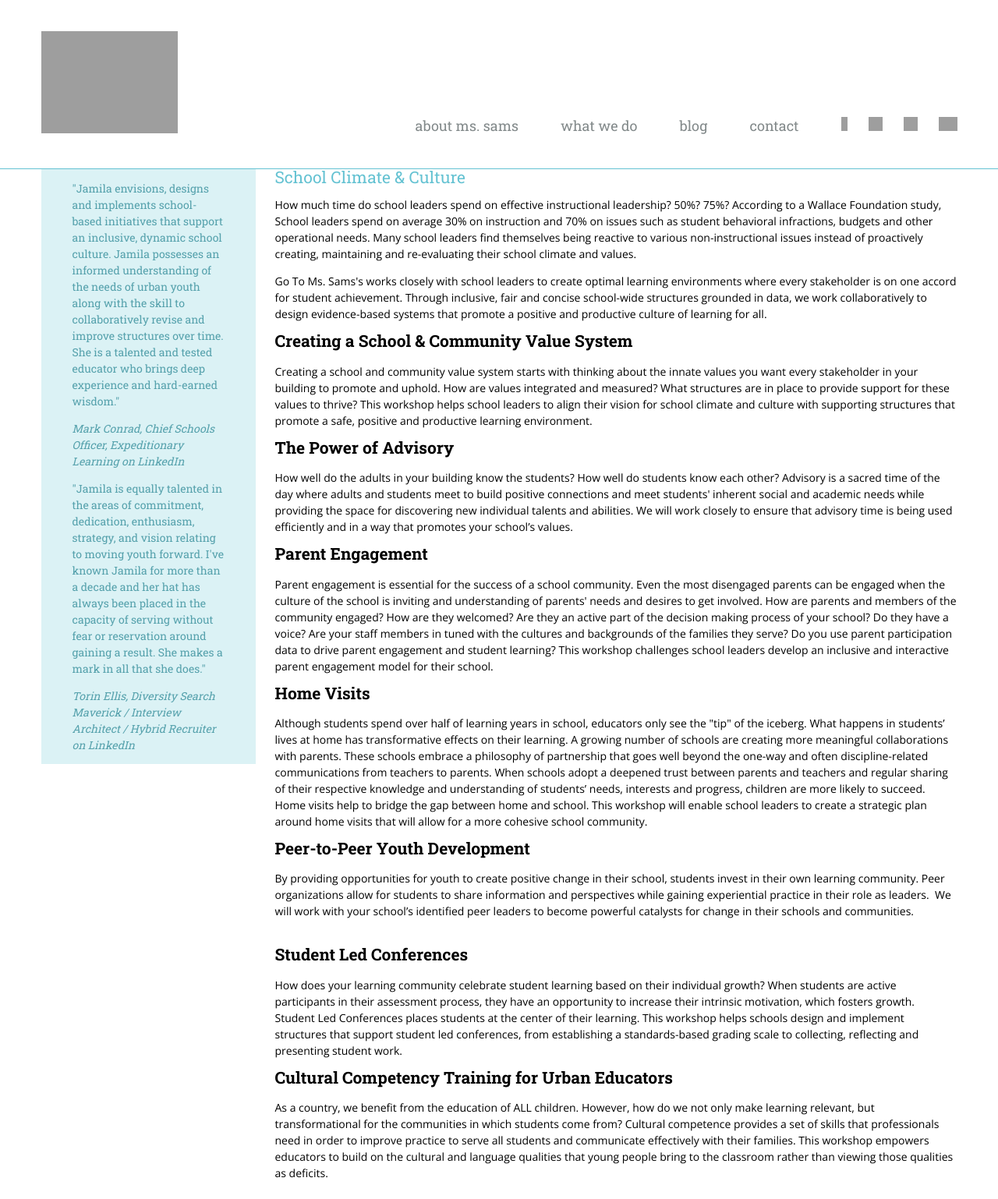
After one commit to mikeriley131/gotomssams, a PHP site: page /interior.php in a window 1280 px wide. The commit adds this page. Shown: the whole page at 78% size. Run offline with PHP 8.4, Linux system fonts and the light colour scheme; grey boxes are pictures that could not be loaded.

Commit message:
Started interior template

```diff
--- a/_assets/scss/partials/_elements.scss
+++ b/_assets/scss/partials/_elements.scss
@@ -11,6 +11,10 @@ h1, h2, h3, h4 {
 	font-family: $headings;
 	line-height: 1;
 	margin-top: 0;
+}
+h1 {
+	font-size: 1.5em;
+	font-weight: normal;
 }
 p {
 	margin-top: 0;
@@ -34,3 +38,15 @@ li {
 blockquote {
 	font-family: $headings;
 }
+::-webkit-input-placeholder {
+   color: $light-grey;
+}
+:-moz-placeholder {
+   color: $light-grey;
+}
+::-moz-placeholder {
+   color: $light-grey;
+}
+:-ms-input-placeholder {
+   color: $light-grey;
+}
--- a/_assets/scss/partials/_header.scss
+++ b/_assets/scss/partials/_header.scss
@@ -18,7 +18,7 @@ nav {
 	font-family: $headings;
 	font-size: 18px;
 	text-transform: lowercase;
-	color: $nav;
+	color: $mid-grey;
 	margin-top: 10em;
 
 	ul {
--- a/_assets/scss/partials/_interior.scss
+++ b/_assets/scss/partials/_interior.scss
@@ -1,3 +1,19 @@
 /* ===========================================================================
 ==== PRIMARY INTERIOR PAGE STYLES
 ============================================================================== */
+.interior {
+	header {
+		padding-bottom: 40px;
+		border-bottom: 1px solid $blue;
+	}
+	nav {
+		margin-top: 6em;
+	}
+	aside {
+		background-color: $light-blue;
+		color: $dark-blue;
+	}
+	h1 {
+		color: $blue;
+	}
+}
--- a/_assets/scss/partials/_mediaqueries.scss
+++ b/_assets/scss/partials/_mediaqueries.scss
@@ -265,7 +265,8 @@
 		margin-top: 20px;
 	}
 	.gridlock .row .min-push-1 {
-		margin-left: 8%;
+		margin-left: -23%;
+		margin-top: .25em;
 	}
 	nav {
 		margin-top: -1em;
@@ -289,3 +290,23 @@
 		}
 	}
 }
+/* iPHONE SPECIFIC
+------------------------------------------------------------------------------ */
+@media screen and (max-width: 390px) {
+	.hero-text {
+		padding: 1.25em 0px 1em;
+	    margin-top: -0.75em;
+
+	    p {
+	    	font-size: 1em;
+	    }
+	}
+	.our-process {
+		span {
+			font-size: 120px;
+		}
+	}
+	.contact input[type="submit"] {
+		width: 50%;
+	}
+}
--- a/_assets/scss/partials/_variables.scss
+++ b/_assets/scss/partials/_variables.scss
@@ -13,7 +13,9 @@ $nav: #96999b;
 $light-grey: #b1b3b3;
 $mid-grey: #82898a;
 $dark-grey: #5e6263;
+$light-blue: #dbf2f5;
 $blue: #64C2D2;
+$dark-blue: #55a1ac;
 
 /* WIDTHS
 ------------------------------------------------------------------------------ */
--- /dev/null
+++ b/interior.php
@@ -0,0 +1,88 @@
+<!DOCTYPE HTML>
+
+<html>
+	<head
+		<meta charset="UTF-8">
+		<meta name="description" content="">
+		<meta name="author" content="Mike Riley">
+		<meta name="viewport" content="width=device-width,initial-scale=1.0">
+
+		<title>Go to Ms. Sams - interior</title>
+
+		<link href='http://fonts.googleapis.com/css?family=Roboto+Slab:300,400,700|Open+Sans:400,700' rel='stylesheet' type='text/css'>
+		<link rel="stylesheet" href="_assets/css/main.min.css" />
+
+		<!--[if lt IE 9]>
+		<script src="http://html5shiv-printshiv.googlecode.com/svn/trunk/html5shiv-printshiv.js"></script>
+		<![endif]-->
+	</head>
+
+	<body>
+		<div class="gridlock interior">
+			<header>
+				<div class="row">
+					<div class="logo max-2 desktop-2 tablet-1 mobile-1">
+						<a href="/"><img src="_assets/images/go-to-ms-sams-logo.svg" alt="Go To Ms. Sams logo"></a>
+					</div>
+					<nav class="max-9 max-push-1 desktop-9 desktop-push-1 tablet-5 mobile-1 mobile-push-1 min-2 min-push-1 nav-collapse">
+						<ul>
+							<li><a href="">About Ms. Sams</a></li>
+							<li><a href="">What We Do</a></li>
+							<li><a href="">Blog</a></li>
+							<li><a href="">Contact</a></li>
+							<li>
+								<ul class="social">
+									<li><a class="fb" href="">Facebook</a></li>
+									<li><a class="inst" href="">Instagram</a></li>
+									<li><a class="li" href="">Linked In</a></li>
+									<li><a class="twit" href="">Twitter</a></li>
+								</ul>
+							</li>
+						</ul>
+					</nav>
+				</div>
+			</header>
+			<div class="row">
+				<aside class="max-3 desktop-3 tablet-2 mobile-3">
+					<blockquote>
+						<p>"Jamila envisions, designs and implements school-based initiatives that support an inclusive, dynamic school culture. Jamila possesses an informed understanding of the needs of urban youth along with the skill to collaboratively revise and improve structures over time. She is a talented and tested educator who brings deep experience and hard-earned wisdom."</p>
+						<cite>Mark Conrad, Chief Schools Officer, Expeditionary Learning on LinkedIn</cite>
+					</blockquote>
+
+					<blockquote>
+						<p>"Jamila is equally talented in the areas of commitment, dedication, enthusiasm, strategy, and vision relating to moving youth forward. I've known Jamila for more than a decade and her hat has always been placed in the capacity of serving without fear or reservation around gaining a result. She makes a mark in all that she does."</p>
+						<cite>Torin Ellis, Diversity Search Maverick / Interview Architect / Hybrid Recruiter  on LinkedIn</cite>
+					</blockquote>
+				</aside>
+				<section class="content max-9 desktop-9 tablet-4 mobile-3">
+					<h1>School Climate &amp; Culture</h1>
+					<p class="intro">How much time do school leaders spend on effective instructional leadership? 50%? 75%? According to a Wallace Foundation study, School leaders spend on average 30% on instruction and 70% on issues such as student behavioral infractions, budgets and other operational needs. Many school leaders find themselves being reactive to various non-instructional issues instead of proactively creating, maintaining and re-evaluating their school climate and values.</p>
+
+					<p class="intro">Go To Ms. Sams's works closely with school leaders to create optimal learning environments where every stakeholder is on one accord for student achievement. Through inclusive, fair and concise school-wide structures grounded in data, we work collaboratively to design evidence-based systems that promote a positive and productive culture of learning for all.</p>
+
+					<h2>Creating a School & Community Value System</h2>
+					<p>Creating a school and community value system starts with thinking about the innate values you want every stakeholder in your building to promote and uphold. How are values integrated and measured? What structures are in place to provide support for these values to thrive? This workshop helps school leaders to align their vision for school climate and culture with supporting structures that promote a safe, positive and productive learning environment.</p>
+
+					<h2>The Power of Advisory</h2>
+					<p>How well do the adults in your building know the students? How well do students know each other? Advisory is a sacred time of the day where adults and students meet to build positive connections and meet students' inherent social and academic needs while providing the space for discovering new individual talents and abilities. We will work closely to ensure that advisory time is being used efficiently and in a way that promotes your school’s values.</p>
+
+					<h2>Parent Engagement</h2>
+					<p>Parent engagement is essential for the success of a school community. Even the most disengaged parents can be engaged when the culture of the school is inviting and understanding of parents' needs and desires to get involved. How are parents and members of the community engaged? How are they welcomed? Are they an active part of the decision making process of your school? Do they have a voice? Are your staff members in tuned with the cultures and backgrounds of the families they serve? Do you use parent participation data to drive parent engagement and student learning? This workshop challenges school leaders develop an inclusive and interactive parent engagement model for their school.</p>
+
+					<h2>Home Visits</h2>
+					<p>Although students spend over half of learning years in school, educators only see the "tip" of the iceberg. What happens in students’ lives at home has transformative effects on their learning. A growing number of schools are creating more meaningful collaborations with parents. These schools embrace a philosophy of partnership that goes well beyond the one-way and often discipline-related communications from teachers to parents.
+					When schools adopt a deepened trust between parents and teachers and regular sharing of their respective knowledge and understanding of students’ needs, interests and progress, children are more likely to succeed. Home visits help to bridge the gap between home and school. This workshop will enable school leaders to create a strategic plan around home visits that will allow for a more cohesive school community.</p>
+
+					<h2>Peer-to-Peer Youth Development</h2>
+					<p>By providing opportunities for youth to create positive change in their school, students invest in their own learning community. Peer organizations allow for students to share information and perspectives while gaining experiential practice in their role as leaders.  We will work with your school’s identified peer leaders to become powerful catalysts for change in their schools and communities.</p>
+
+					<h2>Student Led Conferences</h2>
+					<p>How does your learning community celebrate student learning based on their individual growth? When students are active participants in their assessment process, they have an opportunity to increase their intrinsic motivation, which fosters growth. Student Led Conferences places students at the center of their learning. This workshop helps schools design and implement structures that support student led conferences, from establishing a standards-based grading scale to collecting, reflecting and presenting student work.</p>
+
+					<h2>Cultural Competency Training for Urban Educators</h2>
+					<p>As a country, we benefit from the education of ALL children. However, how do we not only make learning relevant, but transformational for the communities in which students come from? Cultural competence provides a set of skills that professionals need in order to improve practice to serve all students and communicate effectively with their families. This workshop empowers educators to build on the cultural and language qualities that young people bring to the classroom rather than viewing those qualities as deficits.</p>
+				</section>
+			</div>
+		</div>
+	</body>
+</html>
```
Also changed, not shown: _assets/css/main.css (+77 -15 lines), _assets/scss/partials/_home.scss (+22 -14 lines), index.php (+17 -13 lines), _assets/css/main.min.css.
